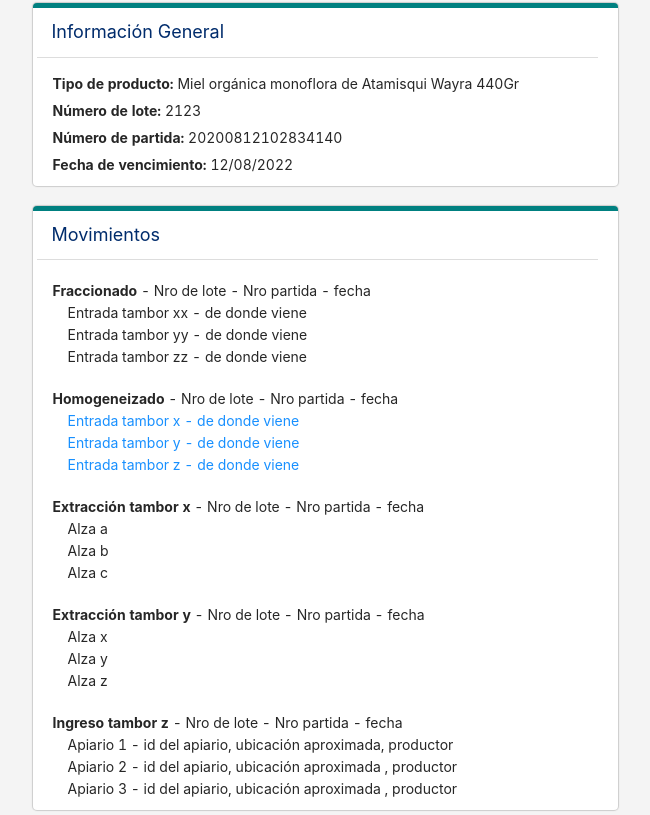
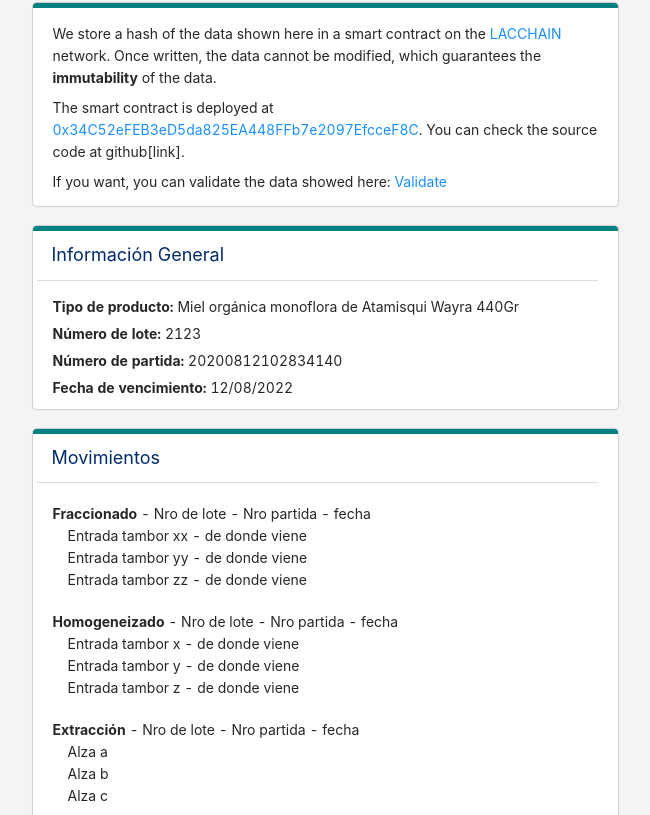
Before and after one commit to ACDI-Argentina/trazabilidad-coopsol-frontend, a React (Create React App) app: page / in a window 1280 px wide. Shown: the part 265-1080 px from the top of the page, without its empty margins (315-965 px from the left). Built offline with nearby package versions, Linux system fonts and the light colour scheme.

Commit message:
Create low level components

```diff
--- a/public/index.html
+++ b/public/index.html
@@ -24,7 +24,7 @@
       work correctly both with client-side routing and a non-root public URL.
       Learn how to configure a non-root public URL by running `npm run build`.
     -->
-    <title>React App</title>
+    <title>Trace Item</title>
 
     <link rel="stylesheet" href="js/bootstrap.min.css">
   </head>
--- a/src/components/TracePage.jsx
+++ b/src/components/TracePage.jsx
@@ -2,6 +2,8 @@
 import LocationDotSolid from '../assets/imgs/location-dot-solid.svg';
 import { Modal } from 'antd';
 import { useState } from 'react';
+import BlockchainPanel from './trace/BlockchainPanel';
+import ProductPanel from './trace/ProductPanel';
 
 const LocationIcon = () => (<img className="location-icon" src={LocationDotSolid} />);
 const ShowInMap = () => (<img src={MapLocationDotSolid} width='25' alt="Show in map" />);
@@ -20,6 +22,71 @@
     owner: "Villa Victor Edilberto (20-18495202-6)"
 }
 ];
+
+/* Agregar a cada stage/events en location donde ocurrio */
+
+const trace = {
+    stages: [
+        {
+            bussinessDescription: "Fraccionado",
+            stage: " - Nro de lote - Nro partida",
+            date: "",
+            inputs: [
+                "Entrada tambor xx - de donde viene",
+                "Entrada tambor yy - de donde viene",
+                "Entrada tambor zz - de donde viene",
+            ]
+        },
+        {
+            bussinessDescription: "Homogeneizado",
+            stage: "Nro de lote - Nro partida",
+            date: "",
+            inputs: [
+                "Entrada tambor x - de donde viene",
+                "Entrada tambor y - de donde viene",
+                "Entrada tambor z - de donde viene",
+            ]
+        },
+        {
+            bussinessDescription: "Extracción",
+            stage: " tambor x - Nro de lote - Nro partida",
+            date: "",
+            inputs: [
+                "Alza a", //Estos estan asociados a un remito
+                "Alza b",
+                "Alza c",
+            ]
+
+        },
+        {
+            bussinessDescription: "Extracción",
+            stage: " tambor y - Nro de lote - Nro partida - fecha",
+            inputs: [
+                "Alza x",
+                "Alza y",
+                "Alza z",
+            ]
+        },
+        {
+            bussinessDescription: "Ingreso",
+            stage: "Ingreso tambor z - Nro de lote - Nro partida - fecha",
+            inputs: [
+                "Apiario 1 - id del apiario, ubicación aproximada, productor",
+                "Apiario 2 - id del apiario, ubicación aproximada , productor",
+                "Apiario 3 - id del apiario, ubicación aproximada , productor",
+            ]
+
+        }
+    ],
+    inputs: [
+        "Apiario 1 - id del apiario, ubicación aproximada, productor",
+        "Apiario 2 - id del apiario, ubicación aproximada, productor",
+        "Apiario 3 - id del apiario, ubicación aproximada, productor",
+    ]
+}
+
+
+
 
 
 
@@ -82,79 +149,28 @@
                         </div>
                     </div>
 
-                    <div className="panel panel-default teal">
-                        <div className="panel-heading">
-                            Información General
-                        </div>
-                        <div className="panel-body">
-                            <div className="rw-container">
-                                <span className="c-label">Tipo de producto: </span>
-                                <span>{product.name}</span>
-                            </div>
-                            <div className="rw-container">
-                                <span className="c-label">Número de lote: </span>
-                                <span>{product.lot}</span>
-                            </div>
-                            <div className="rw-container">
-                                <span className="c-label">Número de partida: </span>
-                                <span>{product.consignment}</span>
-                            </div>
-                            <div className="rw-container">
-                                <span className="c-label">Fecha de vencimiento: </span>
-                                <span>{product.expirationDate}</span>
-                            </div>
-
-                        </div>
-                    </div>
+                    <BlockchainPanel />
+                    <ProductPanel product={product} />
 
                     <div id="trace-content" className="panel panel-default teal">
                         <div className="panel-heading">
                             Movimientos
                         </div>
                         <div className="panel-body">
-                            <div className="rw-container">
-                                <div className="stage-header">
-                                    <span className="stage-title">Fraccionado</span> - Nro de lote - Nro partida - fecha
-                                </div>
-                                <div className="stage-input">Entrada tambor xx - de donde viene</div>
-                                <div className="stage-input">Entrada tambor yy - de donde viene</div>
-                                <div className="stage-input">Entrada tambor zz - de donde viene</div>
-                            </div>
-                            <div className="rw-container">
-                                <div className="stage-header">
-                                    <span className="stage-title">Homogeneizado</span> - Nro de lote - Nro partida - fecha
-                                </div>
-                                <div className="stage-input">
-                                    <a href="#extraccion-tambor-x">Entrada tambor x - de donde viene</a></div>
-                                <div className="stage-input">
-                                    <a href="#extraccion-tambor-y">Entrada tambor y - de donde viene</a></div>
-                                <div className="stage-input">
-                                    <a href="#extraccion-tambor-z">Entrada tambor z - de donde viene</a></div>
-                            </div>
-                            <div className="rw-container">
-                                <div className="stage-header" id="extraccion-tambor-x">
-                                    <span className="stage-title">Extracción tambor x</span> - Nro de lote - Nro partida - fecha
-                                </div>
-                                <div className="stage-input">Alza a</div>
-                                <div className="stage-input">Alza b</div>
-                                <div className="stage-input">Alza c</div>
-                            </div>
-                            <div className="rw-container">
-                                <div className="stage-header" id="extraccion-tambor-y">
-                                    <span className="stage-title">Extracción tambor y</span> - Nro de lote - Nro partida - fecha
-                                </div>
-                                <div className="stage-input">Alza x</div>
-                                <div className="stage-input">Alza y</div>
-                                <div className="stage-input">Alza z</div>
-                            </div>
-                            <div className="rw-container">
-                                <div className="stage-header" id="extraccion-tambor-z">
-                                    <span className="stage-title">Ingreso tambor z</span> - Nro de lote - Nro partida - fecha
-                                </div>
-                                <div className="stage-input">Apiario 1 - id del apiario, ubicación aproximada, productor</div>
-                                <div className="stage-input">Apiario 2 - id del apiario, ubicación aproximada , productor</div>
-                                <div className="stage-input">Apiario 3 - id del apiario, ubicación aproximada , productor</div>
-                            </div>
+                            {trace.stages.map((stage, idx) => {
+                                return (
+                                    <div key={idx} className="rw-container">
+                                        <div className="stage-header">
+                                            <span className="stage-title">{stage.bussinessDescription}</span> - Nro de lote - Nro partida - fecha
+                                        </div>
+                                        {stage.inputs?.map((input, iddx) => {
+                                            return (
+                                                <div key={`${stage}_${iddx}`} className="stage-input">{input}</div>
+                                            )
+                                        })}
+                                    </div>
+                                );
+                            })}
                         </div>
                     </div>
 
@@ -184,7 +200,7 @@
                 </div>
             </div>
             <Modal title="Apiarios Map" open={isModalOpen} onOk={handleOk} onCancel={handleCancel}>
-                {apiarios.map((apiario,idx) => (
+                {apiarios.map((apiario, idx) => (
                     <div>{apiario.geolocation}</div>
                 ))}
             </Modal>
--- /dev/null
+++ b/src/components/trace/BlockchainPanel.jsx
@@ -0,0 +1,23 @@
+const BlockchainPanel = () => {
+    const address = "0x34C52eFEB3eD5da825EA448FFb7e2097EfcceF8C";
+    return (
+        <div className="panel panel-default teal">
+            <div className="panel-body">
+                <div className="rw-container">
+                    <p>
+                        We store a hash of the data shown here in a smart contract on the <a href="https://www.lacchain.net/" target="_blank">LACCHAIN</a> network.
+                        Once written, the data cannot be modified, which guarantees the <b>immutability</b> of the data.
+                    </p>
+
+                    <p> The smart contract is deployed at <a href="#">{address}</a>. You can check the source code at github[link].</p>
+                    <p>If you want, you can validate the data showed here: <a href="#"> Validate</a></p>
+
+                </div>
+            </div>
+        </div>
+
+    );
+}
+
+
+export default BlockchainPanel;
--- /dev/null
+++ b/src/components/trace/ProductPanel.jsx
@@ -0,0 +1,30 @@
+const ProductPanel = ({ product }) => {
+    return (
+        <div className="panel panel-default teal">
+            <div className="panel-heading">
+                Información General
+            </div>
+            <div className="panel-body">
+                <div className="rw-container">
+                    <span className="c-label">Tipo de producto: </span>
+                    <span>{product.name}</span>
+                </div>
+                <div className="rw-container">
+                    <span className="c-label">Número de lote: </span>
+                    <span>{product.lot}</span>
+                </div>
+                <div className="rw-container">
+                    <span className="c-label">Número de partida: </span>
+                    <span>{product.consignment}</span>
+                </div>
+                <div className="rw-container">
+                    <span className="c-label">Fecha de vencimiento: </span>
+                    <span>{product.expirationDate}</span>
+                </div>
+
+            </div>
+        </div>
+    )
+}
+
+export default ProductPanel;
--- a/src/index.css
+++ b/src/index.css
@@ -141,8 +141,13 @@
 }
 
 .rw-container{
-    margin: 0px 0px 5px 15px;
+    margin: 0px 15px 5px 15px;
 }
+
+.rw-container p {
+    margin-bottom: 8px;
+}
+
 .c-label{
     font-weight: bold;
 }
```
